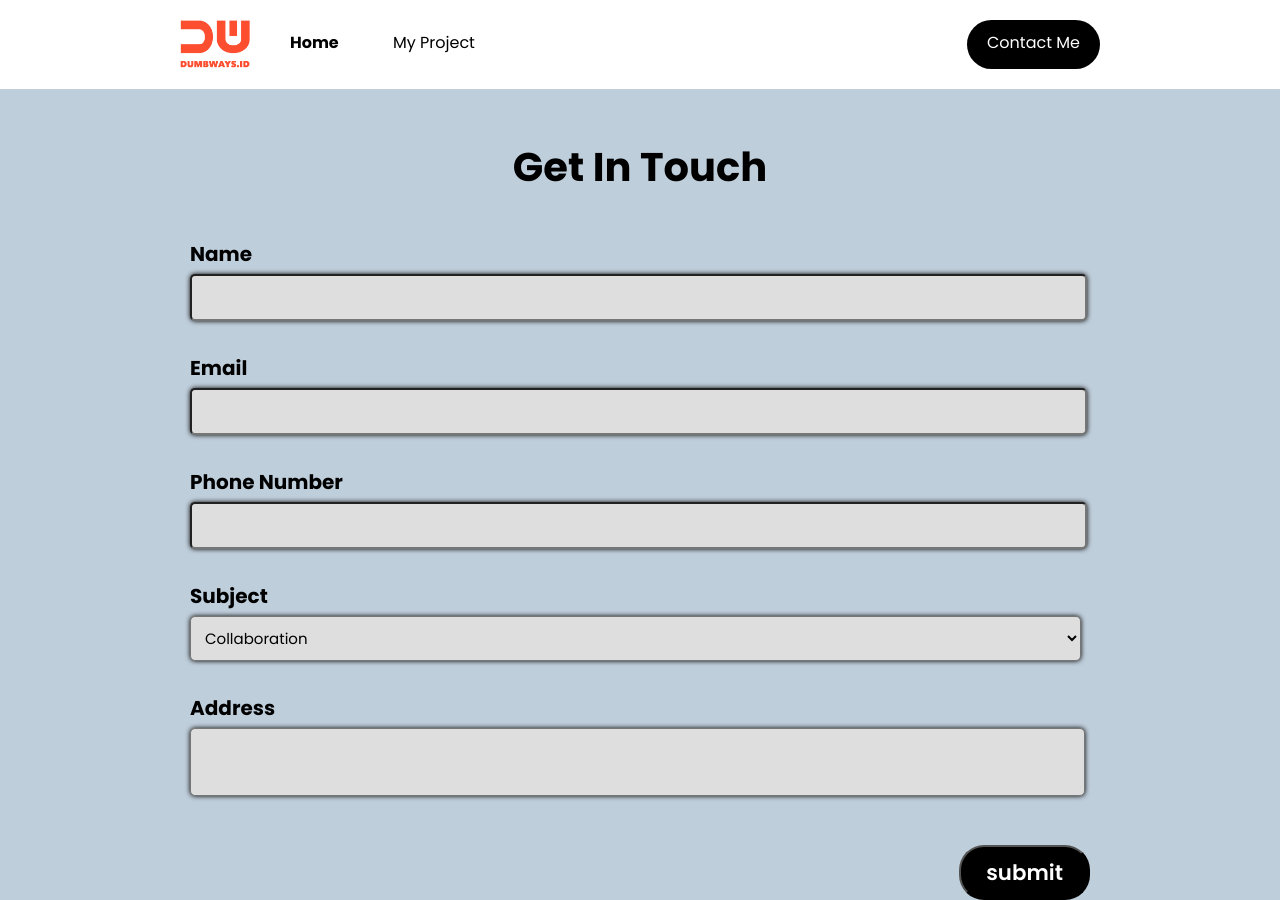
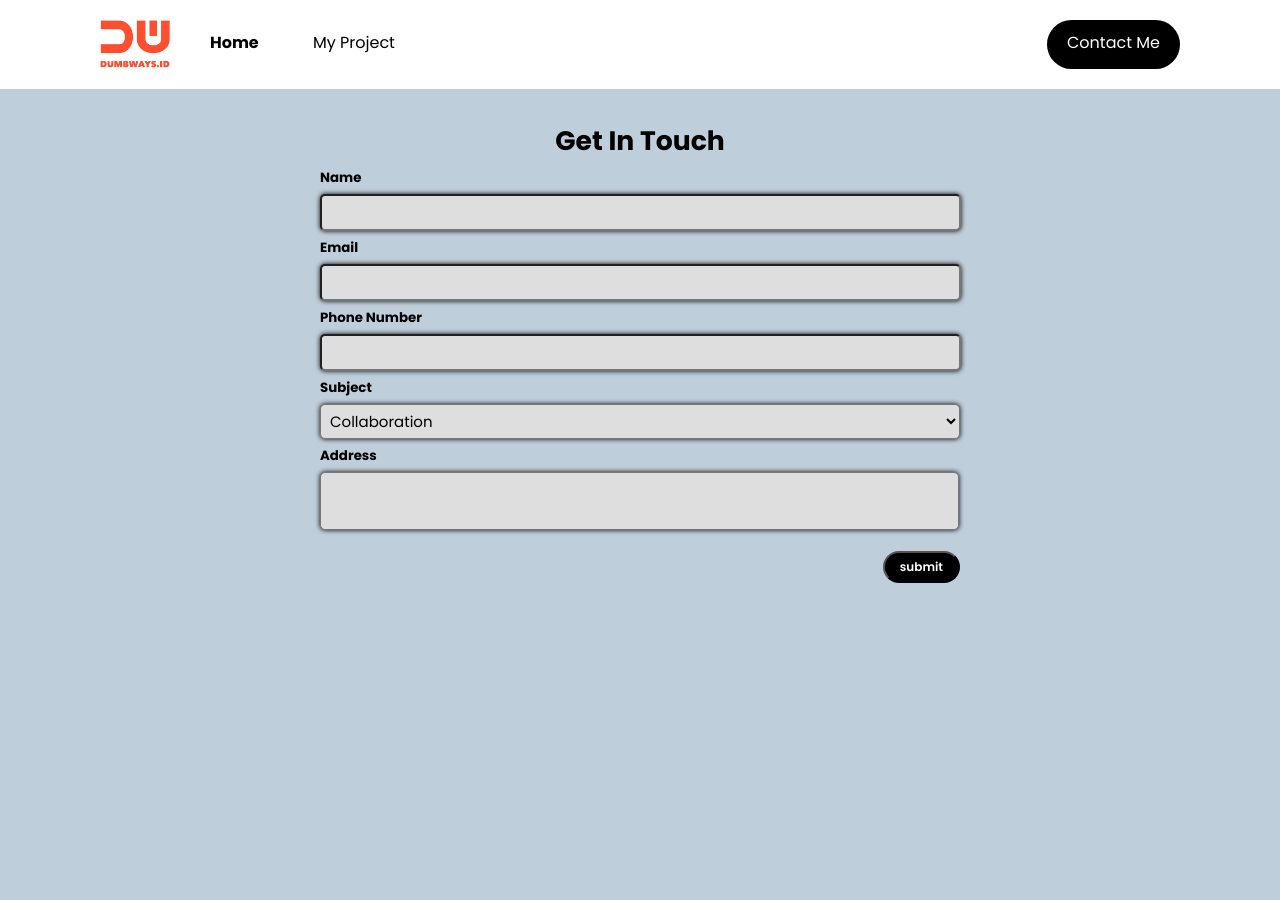
Before and after one commit to uloblonde/Stage-1-Fullstack-day-2, a plain HTML site: page cntct.html in a window 1280 px wide. After the commit the page ends 800 px from the top, so only its background shows below. Drawn offline with Linux system fonts and the light colour scheme.

Commit message:
contact css

```diff
--- a/cntct.css
+++ b/cntct.css
@@ -2,13 +2,14 @@
     padding: 0;
     margin: 0;
     font-family: 'Poppins', sans-serif;
+
 }
 body{
     background-color: rgb(191, 206, 219);
 }
 .kontener{
-    padding-left: 10rem;
-    padding-right: 10rem;
+    padding-left:5rem;
+    padding-right:5rem;
 }
 #kontenerbo{
     background-color: white;
@@ -43,47 +44,47 @@ body{
     padding: 10px 20px;
     background-color: black;
     border-radius: 25px;
+    margin-left: 4rem;
 }
 .contact-link a{
-
     color: white;
     text-decoration: none;
 }
 
 form {
-    width: 900px;
+
+    width: 50%;
     margin:auto;
-    padding: 10px;
 }
 
 .formala h1{
-    margin-top: 3rem;
-    font-size: 30pt;
+    margin-top: 2rem;
+    font-size: 20pt;
     text-align: center;
 }
 
 .formala label {
     font-weight: bold;
-    font-size: 20px;
+    font-size: 10pt;
 }
 .formala div{
-    margin-top: 2rem;
+   margin-top: 0.2rem;
 }
 
 input,
 textarea {
-    width: 97%;
+    width: 98%;
     background-color: #dfdedf;
-    padding: 10px;
+    padding: 5px;
     margin-top: 5px;
     font-size: 15px;
     border-radius: 5px;
     box-shadow: 0 0 5px;
 }
 select{
-    width: 99%;
+    width: 100%;
     background-color: #dfdedf;
-    padding: 10px;
+    padding: 5px;
     margin-top: 5px;
     font-size: 15px;
     border-radius: 5px;
@@ -98,8 +99,8 @@ button {
     float: right;
     color: white;
     background-color: black;
-    padding: 10px 25px;
-    font-size: 16pt;
+    padding: 5px 15px;
+    font-size: 9pt;
     border-radius: 25px;
     margin-top: 10px;
     font-weight: 600;
--- a/cntct.html
+++ b/cntct.html
@@ -16,9 +16,9 @@
     <div class="kontener" id="kontenerbo">
         <div class="navbar">
             <div class="home-link">
-                <img src="Img/brandred.png" alt="">
+                <img  src="Img/brandred.png" alt="">
                 <div class="link">
-                    <a style="font-weight: 700;"   href="">Home</a>
+                    <a style="font-weight: 700;"   href="index.html">Home</a>
                     <a href="">My Project</a>
                 </div>
             </div>
```
